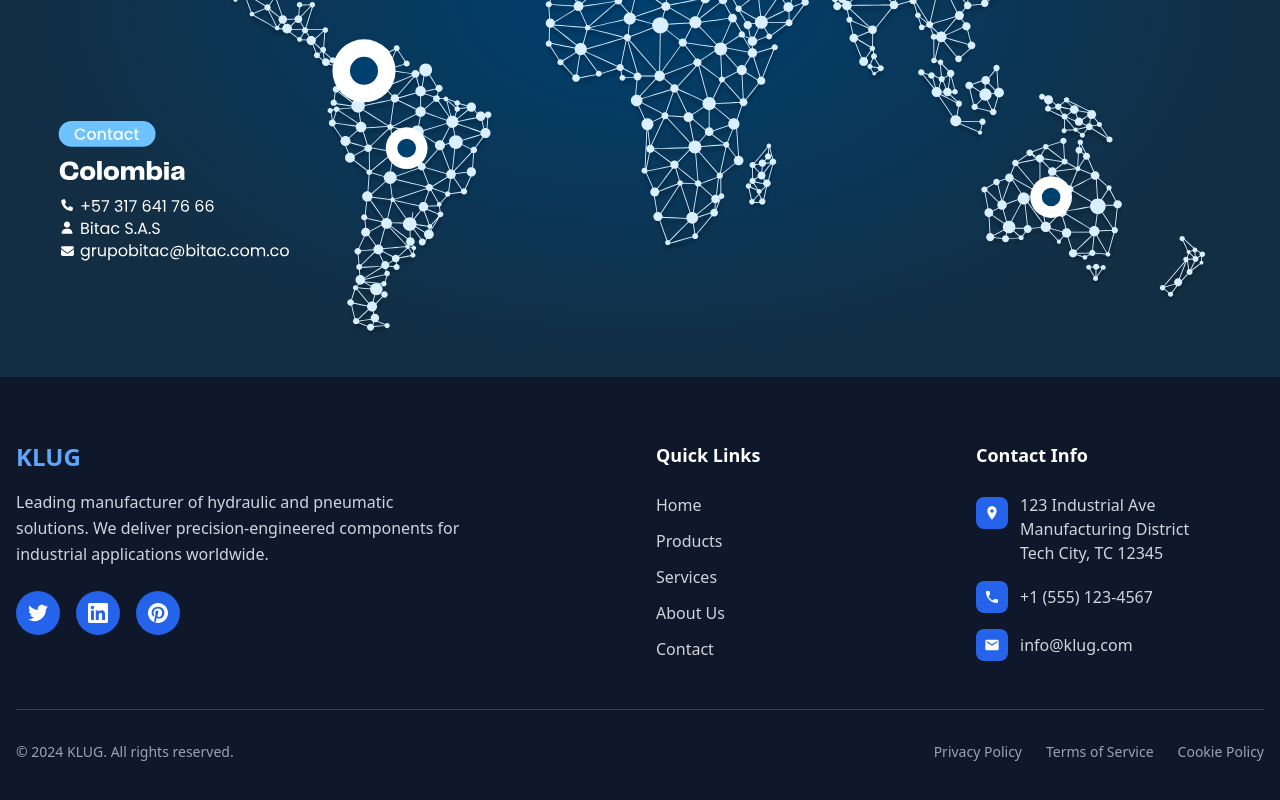
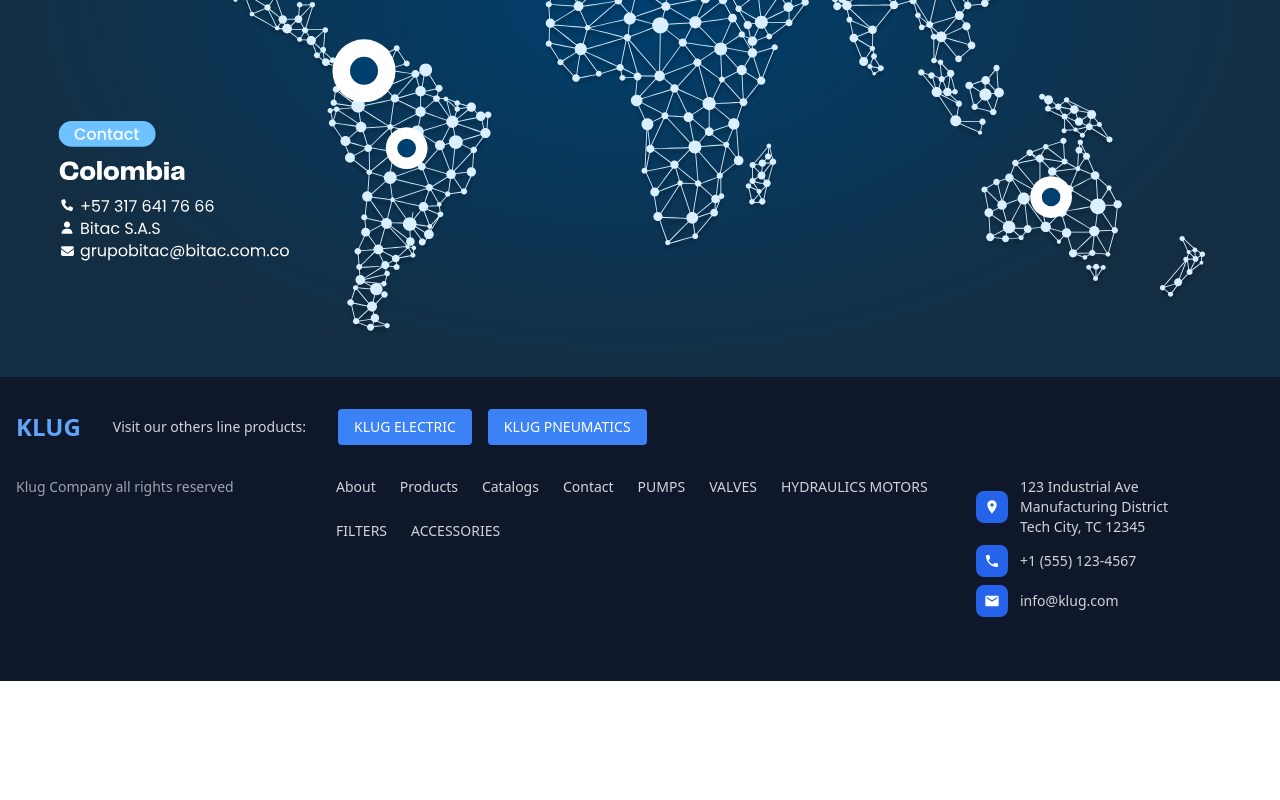
Before and after one commit to edwarenrique2704/figgy-flow-screen, a React (Vite) app: page / in a window 1280 px wide. Shown: the part 2527-3327 px from the top of the page. After the commit the page ends 3208 px from the top, so only its background shows below. Built offline with nearby package versions, Linux system fonts and the light colour scheme.

Commit message:
Update repository and footer
Update the repository with the latest changes and modify the footer component to match the provided image.

```diff
--- a/src/components/Footer.tsx
+++ b/src/components/Footer.tsx
@@ -1,61 +1,59 @@
 
 const Footer = () => {
   return (
-    <footer className="bg-slate-900 text-white py-16">
+    <footer className="bg-slate-900 text-white py-8">
       <div className="container mx-auto px-4">
-        <div className="grid md:grid-cols-4 gap-8 mb-12">
-          {/* Company Info */}
-          <div className="md:col-span-2">
-            <div className="text-2xl font-bold text-blue-400 mb-4">KLUG</div>
-            <p className="text-gray-300 mb-6 leading-relaxed max-w-md">
-              Leading manufacturer of hydraulic and pneumatic solutions.
-              We deliver precision-engineered components for industrial applications worldwide.
-            </p>
+        {/* Top section with logo and blue buttons */}
+        <div className="flex flex-col md:flex-row justify-between items-start md:items-center mb-8">
+          <div className="flex items-center mb-4 md:mb-0">
+            <div className="text-2xl font-bold text-blue-400 mr-8">KLUG</div>
+            <span className="text-gray-300 text-sm mr-8">Visit our others line products:</span>
             <div className="flex space-x-4">
-              <a href="#" className="bg-blue-600 hover:bg-blue-700 p-3 rounded-full transition-colors">
-                <svg className="w-5 h-5" fill="currentColor" viewBox="0 0 24 24">
-                  <path d="M24 4.557c-.883.392-1.832.656-2.828.775 1.017-.609 1.798-1.574 2.165-2.724-.951.564-2.005.974-3.127 1.195-.897-.957-2.178-1.555-3.594-1.555-3.179 0-5.515 2.966-4.797 6.045-4.091-.205-7.719-2.165-10.148-5.144-1.29 2.213-.669 5.108 1.523 6.574-.806-.026-1.566-.247-2.229-.616-.054 2.281 1.581 4.415 3.949 4.89-.693.188-1.452.232-2.224.084.626 1.956 2.444 3.379 4.6 3.419-2.07 1.623-4.678 2.348-7.29 2.04 2.179 1.397 4.768 2.212 7.548 2.212 9.142 0 14.307-7.721 13.995-14.646.962-.695 1.797-1.562 2.457-2.549z"/>
-                </svg>
+              <a href="#" className="bg-blue-500 hover:bg-blue-600 px-4 py-2 rounded text-white text-sm font-medium transition-colors">
+                KLUG ELECTRIC
               </a>
-              <a href="#" className="bg-blue-600 hover:bg-blue-700 p-3 rounded-full transition-colors">
-                <svg className="w-5 h-5" fill="currentColor" viewBox="0 0 24 24">
-                  <path d="M20.447 20.452h-3.554v-5.569c0-1.328-.027-3.037-1.852-3.037-1.853 0-2.136 1.445-2.136 2.939v5.667H9.351V9h3.414v1.561h.046c.477-.9 1.637-1.85 3.37-1.85 3.601 0 4.267 2.37 4.267 5.455v6.286zM5.337 7.433c-1.144 0-2.063-.926-2.063-2.065 0-1.138.92-2.063 2.063-2.063 1.14 0 2.064.925 2.064 2.063 0 1.139-.925 2.065-2.064 2.065zm1.782 13.019H3.555V9h3.564v11.452zM22.225 0H1.771C.792 0 0 .774 0 1.729v20.542C0 23.227.792 24 1.771 24h20.451C23.2 24 24 23.227 24 22.271V1.729C24 .774 23.2 0 22.222 0h.003z"/>
-                </svg>
-              </a>
-              <a href="#" className="bg-blue-600 hover:bg-blue-700 p-3 rounded-full transition-colors">
-                <svg className="w-5 h-5" fill="currentColor" viewBox="0 0 24 24">
-                  <path d="M12.017 0C5.396 0 .029 5.367.029 11.987c0 5.079 3.158 9.417 7.618 11.174-.105-.949-.199-2.405.042-3.441.219-.937 1.407-5.965 1.407-5.965s-.359-.719-.359-1.782c0-1.668.967-2.914 2.171-2.914 1.023 0 1.518.769 1.518 1.69 0 1.029-.655 2.568-.994 3.995-.283 1.194.599 2.169 1.777 2.169 2.133 0 3.772-2.249 3.772-5.495 0-2.873-2.064-4.882-5.012-4.882-3.414 0-5.418 2.561-5.418 5.207 0 1.031.397 2.138.893 2.738.098.119.112.224.083.345l-.333 1.36c-.053.22-.174.267-.402.161-1.499-.698-2.436-2.888-2.436-4.649 0-3.785 2.75-7.262 7.929-7.262 4.163 0 7.398 2.967 7.398 6.931 0 4.136-2.607 7.464-6.227 7.464-1.216 0-2.357-.631-2.749-1.378l-.748 2.853c-.271 1.043-1.002 2.35-1.492 3.146C9.57 23.812 10.763 24.009 12.017 24.009c6.624 0 11.99-5.367 11.99-11.988C24.007 5.367 18.641.001 12.017.001z"/>
-                </svg>
+              <a href="#" className="bg-blue-500 hover:bg-blue-600 px-4 py-2 rounded text-white text-sm font-medium transition-colors">
+                KLUG PNEUMATICS
               </a>
             </div>
           </div>
+        </div>
 
-          {/* Quick Links */}
+        {/* Navigation and contact section */}
+        <div className="grid md:grid-cols-4 gap-8 mb-8">
+          {/* Company Info */}
           <div>
-            <h3 className="text-lg font-semibold mb-6">Quick Links</h3>
-            <ul className="space-y-3">
-              <li><a href="#" className="text-gray-300 hover:text-blue-400 transition-colors">Home</a></li>
-              <li><a href="#" className="text-gray-300 hover:text-blue-400 transition-colors">Products</a></li>
-              <li><a href="#" className="text-gray-300 hover:text-blue-400 transition-colors">Services</a></li>
-              <li><a href="#" className="text-gray-300 hover:text-blue-400 transition-colors">About Us</a></li>
-              <li><a href="#" className="text-gray-300 hover:text-blue-400 transition-colors">Contact</a></li>
-            </ul>
+            <p className="text-gray-400 text-sm mb-4">Klug Company all rights reserved</p>
+          </div>
+
+          {/* Navigation Links */}
+          <div className="md:col-span-2">
+            <div className="flex flex-wrap gap-6">
+              <a href="#" className="text-gray-300 hover:text-blue-400 transition-colors text-sm">About</a>
+              <a href="#" className="text-gray-300 hover:text-blue-400 transition-colors text-sm">Products</a>
+              <a href="#" className="text-gray-300 hover:text-blue-400 transition-colors text-sm">Catalogs</a>
+              <a href="#" className="text-gray-300 hover:text-blue-400 transition-colors text-sm">Contact</a>
+              <a href="#" className="text-gray-300 hover:text-blue-400 transition-colors text-sm">PUMPS</a>
+              <a href="#" className="text-gray-300 hover:text-blue-400 transition-colors text-sm">VALVES</a>
+              <a href="#" className="text-gray-300 hover:text-blue-400 transition-colors text-sm">HYDRAULICS MOTORS</a>
+              <a href="#" className="text-gray-300 hover:text-blue-400 transition-colors text-sm">FILTERS</a>
+              <a href="#" className="text-gray-300 hover:text-blue-400 transition-colors text-sm">ACCESSORIES</a>
+            </div>
           </div>
 
           {/* Contact Info */}
           <div>
-            <h3 className="text-lg font-semibold mb-6">Contact Info</h3>
-            <div className="space-y-4">
-              <div className="flex items-start">
-                <div className="bg-blue-600 p-2 rounded-lg mr-3 mt-1">
+            <div className="space-y-2">
+              <div className="flex items-center">
+                <div className="bg-blue-600 p-2 rounded-lg mr-3">
                   <svg className="w-4 h-4" fill="currentColor" viewBox="0 0 24 24">
                     <path d="M12 2C8.13 2 5 5.13 5 9c0 5.25 7 13 7 13s7-7.75 7-13c0-3.87-3.13-7-7-7zm0 9.5c-1.38 0-2.5-1.12-2.5-2.5s1.12-2.5 2.5-2.5 2.5 1.12 2.5 2.5-1.12 2.5-2.5 2.5z"/>
                   </svg>
                 </div>
-                <div>
-                  <p className="text-gray-300">123 Industrial Ave</p>
-                  <p className="text-gray-300">Manufacturing District</p>
-                  <p className="text-gray-300">Tech City, TC 12345</p>
+                <div className="text-gray-300 text-sm">
+                  <p>123 Industrial Ave</p>
+                  <p>Manufacturing District</p>
+                  <p>Tech City, TC 12345</p>
                 </div>
               </div>
               <div className="flex items-center">
@@ -64,7 +62,7 @@ const Footer = () => {
                     <path d="M6.62 10.79c1.44 2.83 3.76 5.14 6.59 6.59l2.2-2.2c.27-.27.67-.36 1.02-.24 1.12.37 2.33.57 3.57.57.55 0 1 .45 1 1V20c0 .55-.45 1-1 1-9.39 0-17-7.61-17-17 0-.55.45-1 1-1h3.5c.55 0 1 .45 1 1 0 1.25.2 2.45.57 3.57.11.35.03.74-.25 1.02l-2.2 2.2z"/>
                   </svg>
                 </div>
-                <p className="text-gray-300">+1 (555) 123-4567</p>
+                <p className="text-gray-300 text-sm">+1 (555) 123-4567</p>
               </div>
               <div className="flex items-center">
                 <div className="bg-blue-600 p-2 rounded-lg mr-3">
@@ -72,22 +70,8 @@ const Footer = () => {
                     <path d="M20 4H4c-1.1 0-1.99.9-1.99 2L2 18c0 1.1.9 2 2 2h16c1.1 0 2-.9 2-2V6c0-1.1-.9-2-2-2zm0 4l-8 5-8-5V6l8 5 8-5v2z"/>
                   </svg>
                 </div>
-                <p className="text-gray-300">info@klug.com</p>
+                <p className="text-gray-300 text-sm">info@klug.com</p>
               </div>
-            </div>
-          </div>
-        </div>
-
-        {/* Bottom Bar */}
-        <div className="border-t border-gray-700 pt-8 mt-8">
-          <div className="flex md:flex-row flex-col justify-between items-center">
-            <p className="text-gray-400 text-sm">
-              © 2024 KLUG. All rights reserved.
-            </p>
-            <div className="flex space-x-6 mt-4 md:mt-0">
-              <a href="#" className="text-gray-400 hover:text-blue-400 text-sm transition-colors">Privacy Policy</a>
-              <a href="#" className="text-gray-400 hover:text-blue-400 text-sm transition-colors">Terms of Service</a>
-              <a href="#" className="text-gray-400 hover:text-blue-400 text-sm transition-colors">Cookie Policy</a>
             </div>
           </div>
         </div>
```
